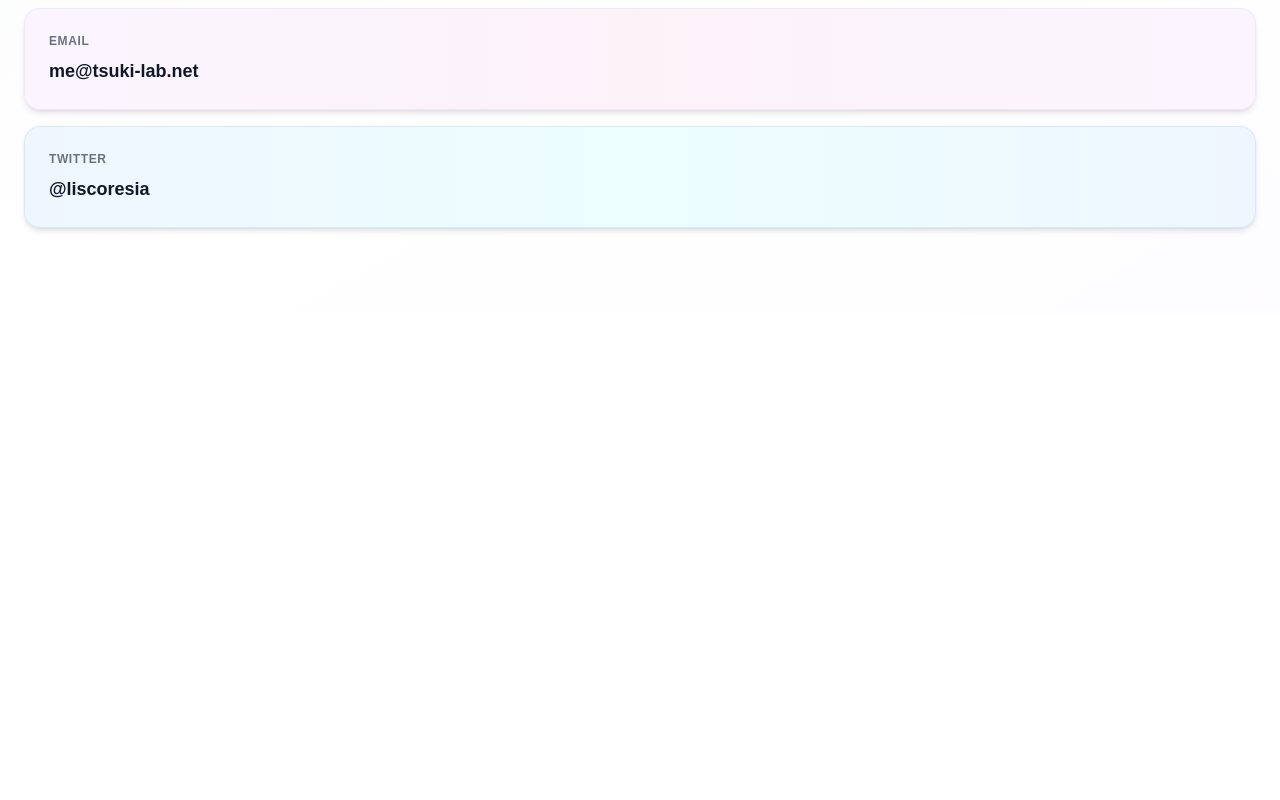
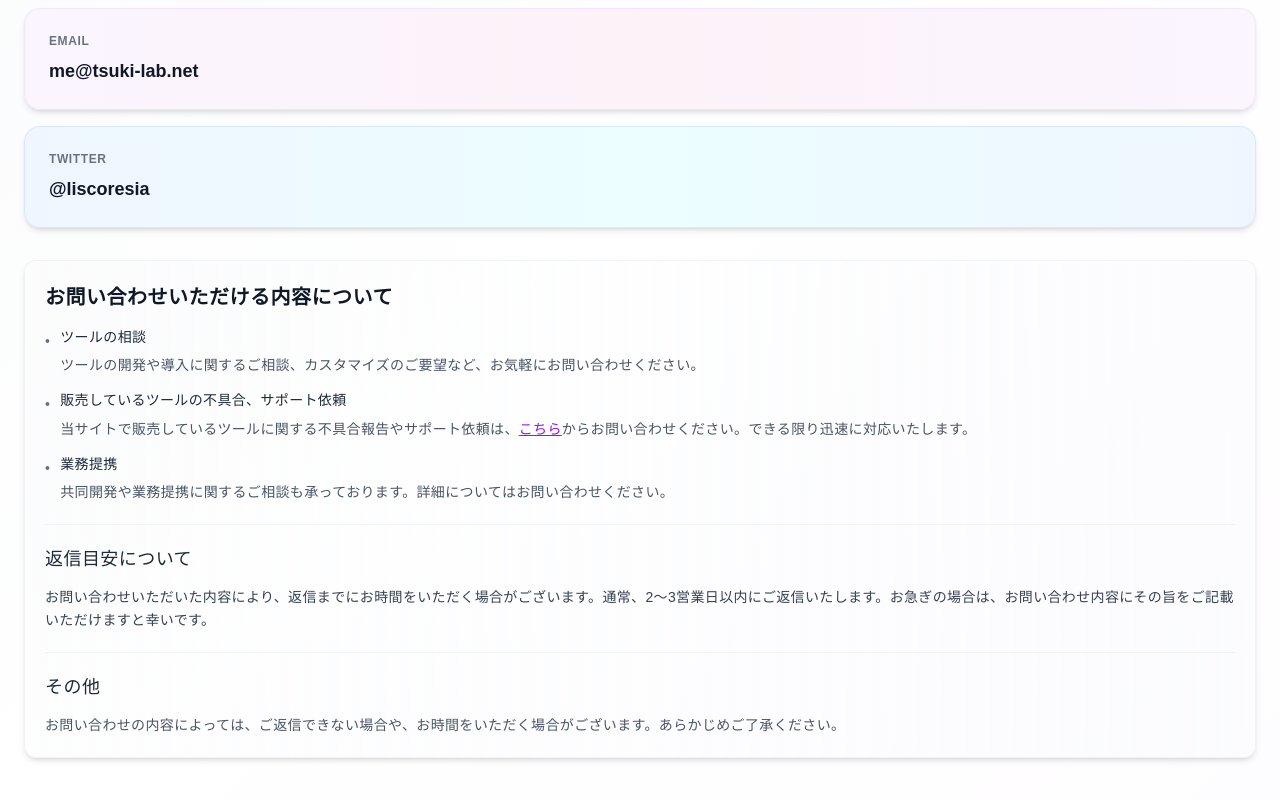
Before and after one commit to tsuki-lab/tsuki-lab-web-nextjs, a Next.js app: page /contact in a window 1280 px wide. Shown: the part 486-1286 px from the top of the page. Before the commit the page ends 800 px from the top, so only its background shows below. Built offline with nearby package versions, Linux system fonts and the light colour scheme; no server answers.

Commit message:
feat: Enhance Contact page with new content sections and improved animation delays for better user experience

```diff
--- a/app/contact/page.tsx
+++ b/app/contact/page.tsx
@@ -60,7 +60,7 @@ export default function Contact() {
               contact
             </h1>
 
-            <div className="space-y-4">
+            <div className="mb-8 space-y-4">
                 {/* Discord */}
                 <a
                   href="https://discord.com/users/your-discord-id"
@@ -69,7 +69,7 @@ export default function Contact() {
                   className={`group/item block relative overflow-hidden rounded-2xl border border-purple-200/50 bg-linear-to-r from-purple-50 via-indigo-50 to-purple-50 p-6 shadow-md transition-all duration-200 hover:scale-[1.02] dark:border-purple-800/50 dark:from-purple-950/30 dark:via-indigo-950/30 dark:to-purple-950/30 ${
                     isMounted ? "animate-item-entrance" : "opacity-0"
                   }`}
-                  style={isMounted ? { animationDelay: "0.4s" } : {}}
+                  style={isMounted ? { animationDelay: "0.5s" } : {}}
                 >
                   <div className="mb-2 text-xs font-semibold uppercase tracking-wider text-gray-500 dark:text-gray-400">
                     Discord
@@ -88,7 +88,7 @@ export default function Contact() {
                   className={`group/item block relative overflow-hidden rounded-2xl border border-purple-200/50 bg-linear-to-r from-purple-50 via-pink-50 to-purple-50 p-6 shadow-md transition-all duration-200 hover:scale-[1.02] dark:border-purple-800/50 dark:from-purple-950/30 dark:via-pink-950/30 dark:to-purple-950/30 ${
                     isMounted ? "animate-item-entrance" : "opacity-0"
                   }`}
-                  style={isMounted ? { animationDelay: "0.5s" } : {}}
+                  style={isMounted ? { animationDelay: "0.6s" } : {}}
                 >
                   <div className="mb-2 text-xs font-semibold uppercase tracking-wider text-gray-500 dark:text-gray-400">
                     Email
@@ -109,7 +109,7 @@ export default function Contact() {
                   className={`group/item block relative overflow-hidden rounded-2xl border border-blue-200/50 bg-linear-to-r from-blue-50 via-cyan-50 to-blue-50 p-6 shadow-md transition-all duration-200 hover:scale-[1.02] dark:border-blue-800/50 dark:from-blue-950/30 dark:via-cyan-950/30 dark:to-blue-950/30 ${
                     isMounted ? "animate-item-entrance" : "opacity-0"
                   }`}
-                  style={isMounted ? { animationDelay: "0.6s" } : {}}
+                  style={isMounted ? { animationDelay: "0.7s" } : {}}
                 >
                   <div className="mb-2 text-xs font-semibold uppercase tracking-wider text-gray-500 dark:text-gray-400">
                     Twitter
@@ -122,6 +122,75 @@ export default function Contact() {
                   </div>
                 </a>
             </div>
+
+            <div
+              className={`mt-6 rounded-xl border border-gray-200/50 bg-linear-to-r from-gray-50/30 via-gray-50/20 to-gray-50/30 p-5 shadow-md dark:border-gray-700/50 dark:from-gray-900/20 dark:via-gray-900/10 dark:to-gray-900/20 ${
+                isMounted ? "animate-card-entrance" : "opacity-0"
+              }`}
+              style={isMounted ? { animationDelay: "0.8s" } : {}}
+            >
+              <div className="mb-5">
+                <h2 className="mb-3 text-lg font-semibold leading-relaxed tracking-wide text-gray-900 dark:text-white sm:text-xl">
+                  お問い合わせいただける内容について
+                </h2>
+                <ul className="space-y-3 text-sm leading-relaxed tracking-wide text-gray-700 dark:text-gray-300">
+                  <li className="flex items-start">
+                    <span className="mr-2.5 mt-1 text-gray-500 dark:text-gray-400">•</span>
+                    <div>
+                      <span className="text-sm font-medium leading-relaxed tracking-wide text-gray-800 dark:text-gray-200">ツールの相談</span>
+                      <p className="mt-1.5 text-sm leading-relaxed tracking-wide text-gray-600 dark:text-gray-400">
+                        ツールの開発や導入に関するご相談、カスタマイズのご要望など、お気軽にお問い合わせください。
+                      </p>
+                    </div>
+                  </li>
+                  <li className="flex items-start">
+                    <span className="mr-2.5 mt-1 text-gray-500 dark:text-gray-400">•</span>
+                    <div>
+                      <span className="text-sm font-medium leading-relaxed tracking-wide text-gray-800 dark:text-gray-200">販売しているツールの不具合、サポート依頼</span>
+                      <p className="mt-1.5 text-sm leading-relaxed tracking-wide text-gray-600 dark:text-gray-400">
+                        当サイトで販売しているツールに関する不具合報告やサポート依頼は、
+                        <a
+                          href="https://docs.google.com/forms/d/e/1FAIpQLScHkZ-bH-DydiC-7z6zPXdnfIv2okTugu5KPnPtmCVxIFMkLw/viewform?usp=header"
+                          target="_blank"
+                          rel="noopener noreferrer"
+                          className="text-purple-600 underline hover:text-purple-700 dark:text-purple-400 dark:hover:text-purple-300"
+                        >
+                          こちら
+                        </a>
+                        からお問い合わせください。できる限り迅速に対応いたします。
+                      </p>
+                    </div>
+                  </li>
+                  <li className="flex items-start">
+                    <span className="mr-2.5 mt-1 text-gray-500 dark:text-gray-400">•</span>
+                    <div>
+                      <span className="text-sm font-medium leading-relaxed tracking-wide text-gray-800 dark:text-gray-200">業務提携</span>
+                      <p className="mt-1.5 text-sm leading-relaxed tracking-wide text-gray-600 dark:text-gray-400">
+                        共同開発や業務提携に関するご相談も承っております。詳細についてはお問い合わせください。
+                      </p>
+                    </div>
+                  </li>
+                </ul>
+              </div>
+
+              <div className="mb-5 border-t border-gray-200/50 pt-5 dark:border-gray-700/50">
+                <h3 className="mb-3 text-base font-medium leading-relaxed tracking-wide text-gray-800 dark:text-gray-200 sm:text-lg">
+                  返信目安について
+                </h3>
+                <p className="text-sm leading-relaxed tracking-wide text-gray-700 dark:text-gray-300">
+                  お問い合わせいただいた内容により、返信までにお時間をいただく場合がございます。通常、2〜3営業日以内にご返信いたします。お急ぎの場合は、お問い合わせ内容にその旨をご記載いただけますと幸いです。
+                </p>
+              </div>
+
+              <div className="border-t border-gray-200/50 pt-5 dark:border-gray-700/50">
+                <h3 className="mb-3 text-base font-medium leading-relaxed tracking-wide text-gray-800 dark:text-gray-200 sm:text-lg">
+                  その他
+                </h3>
+                <p className="text-sm leading-relaxed tracking-wide text-gray-600 dark:text-gray-400">
+                  お問い合わせの内容によっては、ご返信できない場合や、お時間をいただく場合がございます。あらかじめご了承ください。
+                </p>
+              </div>
+            </div>
           </section>
       </main>
     </div>
```
